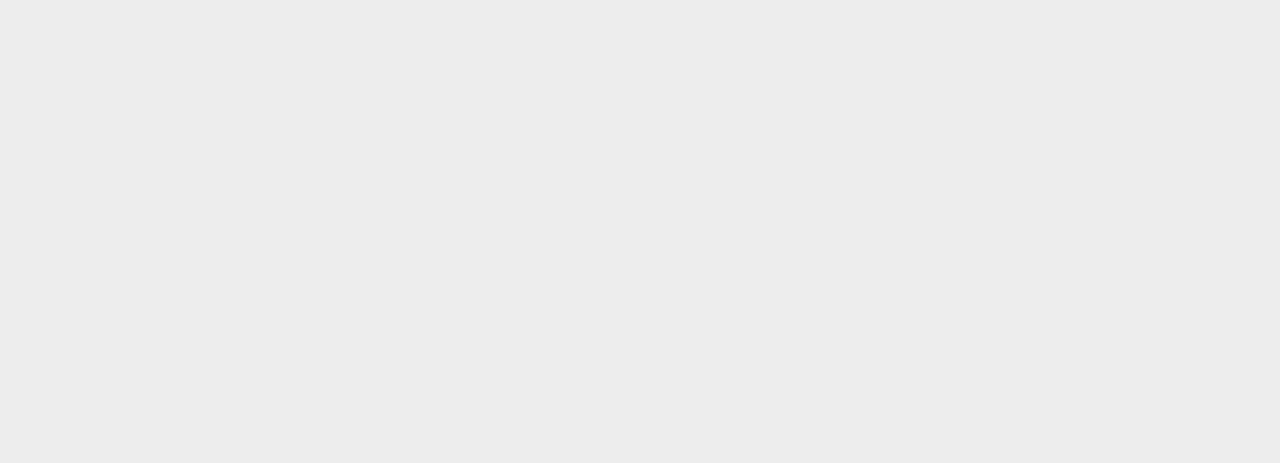
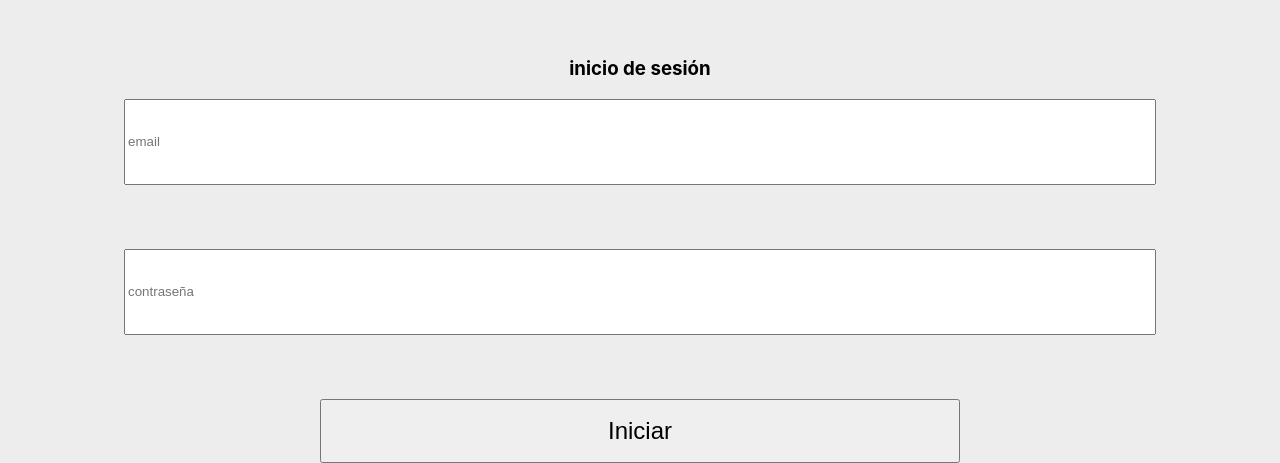
Before and after one commit to mariaPazBeltran/SCL011-Hackathon-Citi, a React (Create React App) app: page / in a window 1280 px wide. Shown: the part 583-1046 px from the top of the page. Before the commit the page ends 800 px from the top, so only its background shows below. Built offline with nearby package versions, Linux system fonts and the light colour scheme.

Commit message:
view login

```diff
--- a/src/App.css
+++ b/src/App.css
@@ -3,11 +3,17 @@
 }
 
 .login_container{
-
+  margin-top: 50%;
 }
-.container_email{
-
+.login_container button{
+  width: 50%;
+  height: 8vh;
+  font-size: x-large;
 }
-.container_password{
-
+.container_email, .container_password{
+  margin-bottom: 5%;
 }
+.inputs{
+  width: 80%;
+  height: 10vh;
+}
--- a/src/components/Login.js
+++ b/src/components/Login.js
@@ -5,14 +5,16 @@ import '../App.css';
 const Login = ()=> {
   return (
     <div className="login_container">
+        <h3>inicio de sesión</h3>
       <div className='container_email'>
 
-          <input type='email' placeholder='email'/>
+          <input className='inputs' type='email' placeholder='email'/>
       </div>
       <div className='container_password'>
 
-          <input type='password' placeholder='contraseña'/>
+          <input className='inputs' type='password' placeholder='contraseña'/>
       </div>
+      <button>Iniciar</button>
     </div>
   );
 }
```
